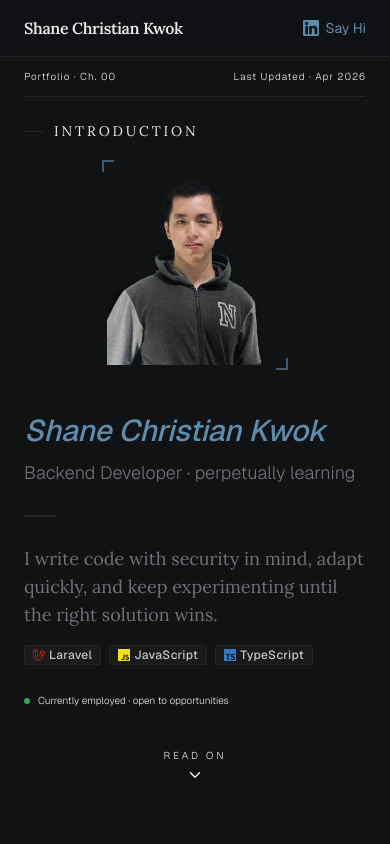
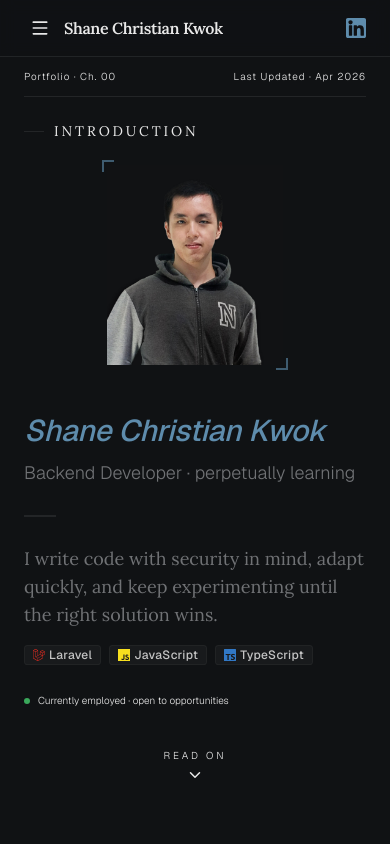
Before and after one commit to vuezy/my-portfolio, a Next.js app: page / in a window 390 px wide. Shown: the top 844 px of the page. Built offline with nearby package versions, Linux system fonts and the light colour scheme.

Commit message:
feat: add mobile nav

```diff
--- a/src/components/layouts/Header.tsx
+++ b/src/components/layouts/Header.tsx
@@ -2,17 +2,21 @@ import Link from "next/link";
 import { ArrowRightIcon } from "lucide-react";
 import LinkedInIcon from "../icons/LinkedInIcon";
 import profile from "@/data/profile.json";
+import MobileNav from "./MobileNav";
 
 const navLinks = [
   { href: "#origin", label: "Origin" },
   { href: "#day-job", label: "Work" },
   { href: "#lab", label: "Projects" },
+  { href: "#extras", label: "Extras" },
 ];
 
 export default function Header() {
+
   return (
     <header className="sticky top-0 z-50 w-full border-b border-border bg-background/80 backdrop-blur-sm">
-      <div className="mx-auto flex h-14 max-w-5xl 2xl:max-w-6xl items-center justify-between gap-x-2 px-6">
+      <div className="relative mx-auto flex h-14 max-w-5xl 2xl:max-w-6xl items-center justify-between gap-x-2 px-6">
+        <div className="flex flex-row-reverse items-center gap-2">
           <a
             href="#introduction"
             className="font-serif text-base font-semibold tracking-tight text-foreground hover:text-primary transition-colors"
@@ -20,8 +24,11 @@ export default function Header() {
             {profile.name}
           </a>
 
-        <div className="flex items-center gap-6">
-          <nav className="hidden sm:flex items-center gap-6">
+          <MobileNav navLinks={navLinks} />
+        </div>
+
+        <div className="flex items-center gap-4 md:gap-6">
+          <nav className="hidden sm:flex items-center gap-4 md:gap-6">
             {navLinks.map(({ href, label }) => (
               <a
                 key={href}
@@ -39,7 +46,7 @@ export default function Header() {
             rel="noopener noreferrer"
             className="flex items-center gap-1.5 text-sm text-primary hover:text-foreground transition-colors"
           >
-            <LinkedInIcon className="w-4 h-4" /> Say Hi <ArrowRightIcon className="hidden xs:inline" />
+            <LinkedInIcon className="size-5 xs:size-4" /> <span className="hidden xs:inline">Say Hi</span> <ArrowRightIcon className="hidden xs:inline" />
           </Link>
         </div>
       </div>
--- /dev/null
+++ b/src/components/layouts/MobileNav.tsx
@@ -0,0 +1,83 @@
+'use client'
+
+import { MenuIcon, XIcon } from "lucide-react";
+import { Button } from "../ui/button";
+import { useEffect, useId, useRef, useState } from "react";
+
+const MOBILE_BREAKPOINT = 640;
+
+interface MobileNavProps {
+  navLinks: {
+    href: string;
+    label: string;
+  }[];
+}
+
+export default function MobileNav({ navLinks }: MobileNavProps) {
+  const [open, setOpen] = useState(false);
+  const triggerRef = useRef<HTMLButtonElement>(null);
+  const navId = useId();
+
+  useEffect(() => {
+    const mq = window.matchMedia(`(min-width: ${MOBILE_BREAKPOINT}px)`);
+    const handler = (e: MediaQueryListEvent) => {
+      if (e.matches) setOpen(false);
+    };
+    mq.addEventListener("change", handler);
+    return () => mq.removeEventListener("change", handler);
+  }, []);
+
+  useEffect(() => {
+    if (!open) return;
+
+    const handler = (e: KeyboardEvent) => {
+      if (e.key === "Escape") {
+        setOpen(false);
+        triggerRef.current?.focus();
+      }
+    };
+    document.addEventListener("keydown", handler);
+    return () => document.removeEventListener("keydown", handler);
+  }, [open]);
+
+  return (
+    <>
+      <Button
+        ref={triggerRef}
+        variant="ghost"
+        size="icon-sm"
+        className="sm:hidden shrink-0"
+        aria-expanded={open}
+        aria-controls={navId}
+        onClick={() => setOpen(prevOpen => !prevOpen)}
+      >
+        <span className="sr-only">{open ? "Close menu" : "Open menu"}</span>
+        {open ? <XIcon className="size-5" /> : <MenuIcon className="size-5" />}
+      </Button>
+
+      {open && (
+        <nav
+          id={navId}
+          className="
+            sm:hidden absolute top-full left-0 right-0 border-y border-border rounded-b-lg
+            bg-background/95 backdrop-blur-sm px-6 py-2 flex flex-wrap gap-x-6 gap-y-2
+          "
+        >
+          {navLinks.map(({ href, label }) => (
+            <Button
+              key={href}
+              variant="ghost"
+              size="sm"
+              className="rounded-md hover:bg-accent hover:text-accent-foreground dark:hover:bg-accent dark:hover:text-accent-foreground"
+              asChild
+            >
+              <a href={href} onClick={() => setOpen(false)}>
+                {label}
+              </a>
+            </Button>
+          ))}
+        </nav>
+      )}
+    </>
+  );
+}
```
Lines whose indentation alone changed are shown as unchanged.
